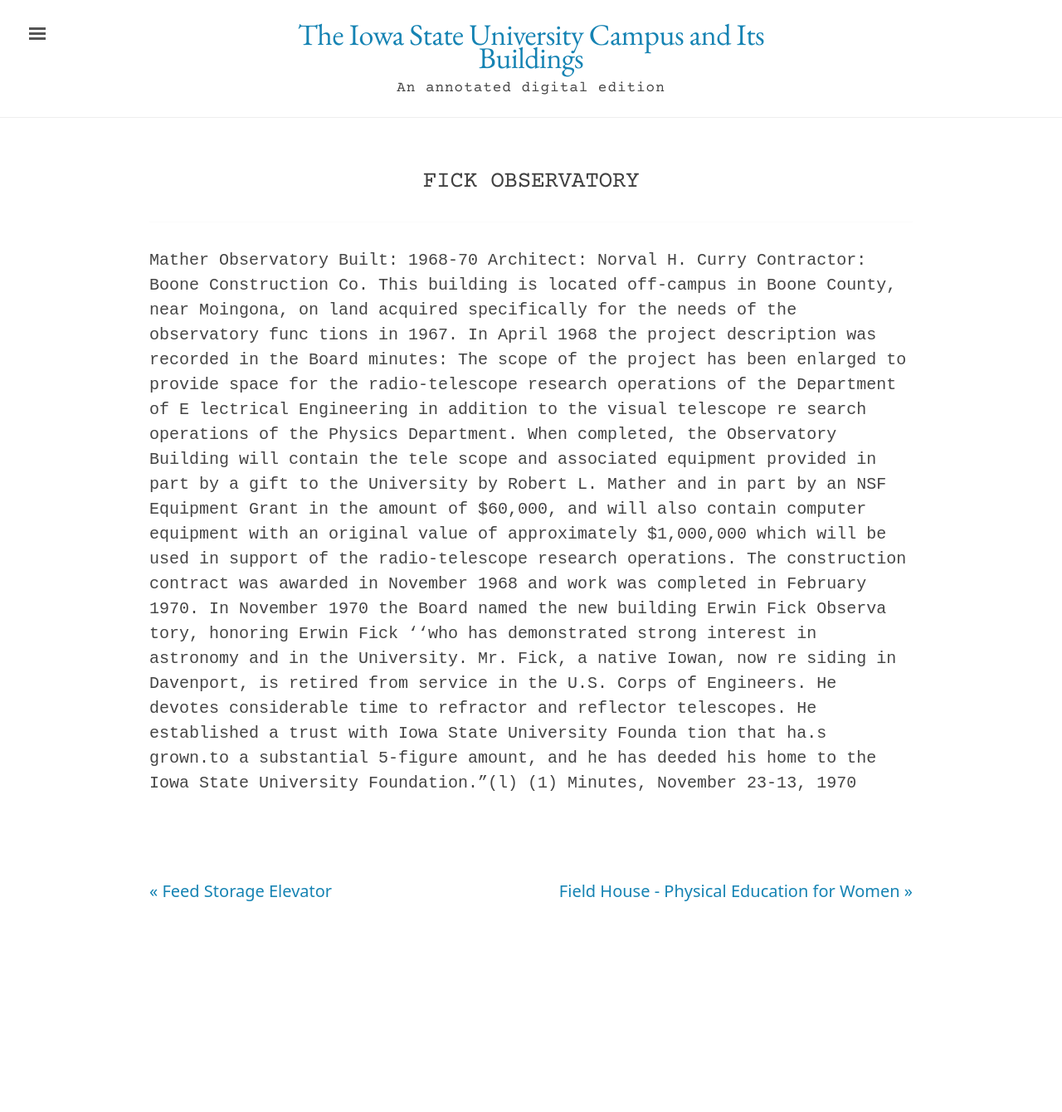
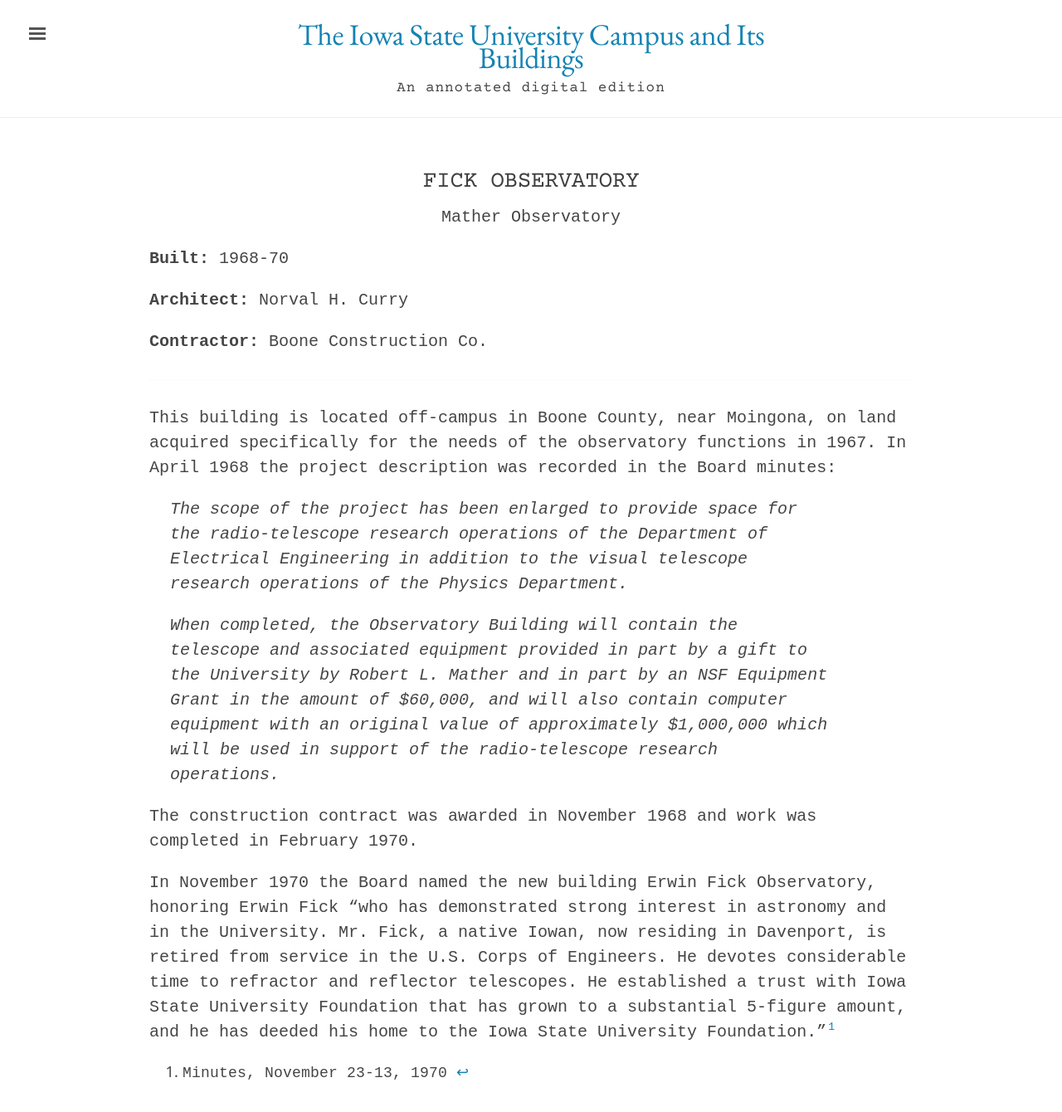
Before and after one commit to emanderson811/day-edition, a Jekyll site: the page built from _texts/buildings/075day-fick-observatory.md, in a window 1280 px wide and 1400 px high. Shown: the top 1340 px of the window at 83% size. Built offline with Jekyll 4.4.1, drawn with Linux system fonts in a browser that asks for light colours.

Commit message:
Update 075day-fick-observatory.md

```diff
--- a/_texts/buildings/075day-fick-observatory.md
+++ b/_texts/buildings/075day-fick-observatory.md
@@ -1,11 +1,11 @@
 ---
 layout: building
 title: "Fick Observatory"
-alternative_name:
-built:
+alternative_name: "Mather Observatory"
+built: "1968-70"
 addition:
-architect:
-contractor:
+architect: "Norval H. Curry"
+contractor: "Boone Construction Co."
 razed:
 author:
 rights: Public Domain
@@ -14,12 +14,14 @@
 ---
 ---
 
+This building is located off-campus in Boone County, near Moingona, on land acquired specifically for the needs of the observatory functions in 1967. In April 1968 the project description was recorded in the Board minutes:
 
-Mather Observatory
-Built: 1968-70 Architect: Norval H. Curry Contractor: Boone Construction Co.
-This building is located off-campus in Boone County, near Moingona, on land acquired specifically for the needs of the observatory func tions in 1967. In April 1968 the project description was recorded in the Board minutes:
-The scope of the project has been enlarged to provide space for the radio-telescope research operations of the Department of E lectrical Engineering in addition to the visual telescope re search operations of the Physics Department.
-When completed, the Observatory Building will contain the tele scope and associated equipment provided in part by a gift to the University by Robert L. Mather and in part by an NSF Equipment Grant in the amount of $60,000, and will also contain computer equipment with an original value of approximately $1,000,000 which will be used in support of the radio-telescope research operations.
+>The scope of the project has been enlarged to provide space for the radio-telescope research operations of the Department of Electrical Engineering in addition to the visual telescope research operations of the Physics Department.
+>
+>When completed, the Observatory Building will contain the telescope and associated equipment provided in part by a gift to the University by Robert L. Mather and in part by an NSF Equipment Grant in the amount of $60,000, and will also contain computer equipment with an original value of approximately $1,000,000 which will be used in support of the radio-telescope research operations.
+
 The construction contract was awarded in November 1968 and work was completed in February 1970.
-In November 1970 the Board named the new building Erwin Fick Observa tory, honoring Erwin Fick ''who has demonstrated strong interest in astronomy and in the University. Mr. Fick, a native Iowan, now re siding in Davenport, is retired from service in the U.S. Corps of Engineers. He devotes considerable time to refractor and reflector telescopes. He established a trust with Iowa State University Founda tion that ha.s grown.to a substantial 5-figure amount, and he has deeded his home to the Iowa State University Foundation."(l)
-(1) Minutes, November 23-13, 1970
+
+In November 1970 the Board named the new building Erwin Fick Observatory, honoring Erwin Fick "who has demonstrated strong interest in astronomy and in the University. Mr. Fick, a native Iowan, now residing in Davenport, is retired from service in the U.S. Corps of Engineers. He devotes considerable time to refractor and reflector telescopes. He established a trust with Iowa State University Foundation that has grown to a substantial 5-figure amount, and he has deeded his home to the Iowa State University Foundation."[^fn1]
+
+[^fn1]: Minutes, November 23-13, 1970
```
